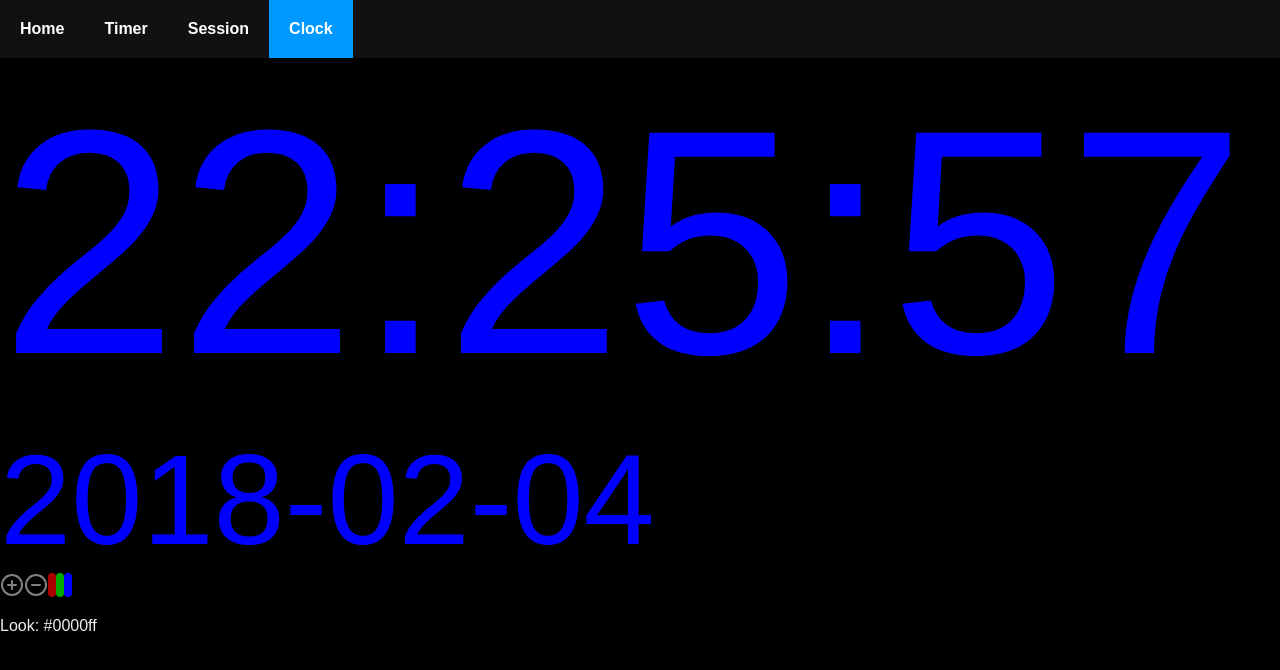
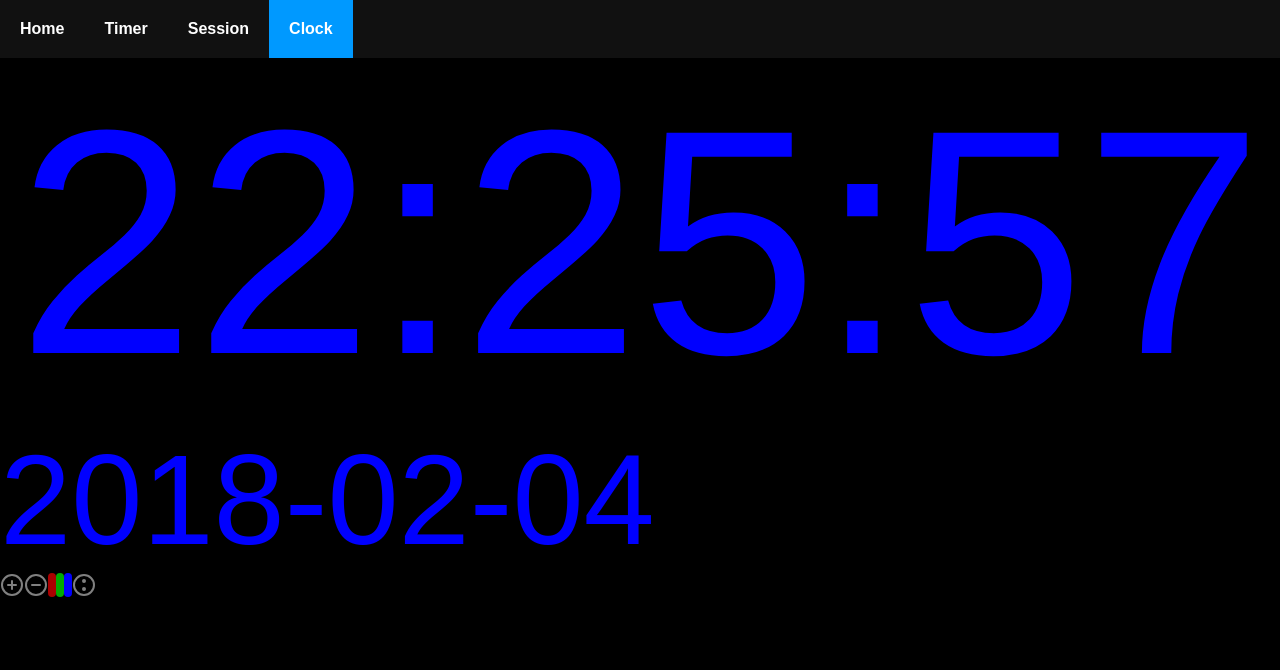
Before and after one commit to jgorman/darkest-night-clock-react-js, a React (Create React App) app: page /#/clock in a window 1280 px wide. Shown: the top 670 px of the page. Built offline with nearby package versions, Linux system fonts and the light colour scheme.

Commit message:
Toggle time format.

```diff
--- a/src/Alert.js
+++ /dev/null
@@ -1,16 +0,0 @@
-import React, { Component } from "react";
-
-class Alert extends Component {
-  constructor(props) {
-    super(props);
-    this.state = { lastMsg: "" }
-  }
-
-  render() {
-    return (
-      <p>Look: { this.props.children }</p>
-    )
-  }
-}
-
-export default Alert;
--- a/src/Clock.js
+++ b/src/Clock.js
@@ -2,10 +2,10 @@ import React, { Component } from "react";
 import ShowTime from "./ShowTime";
 import ShowDate from "./ShowDate";
 import Colors from "./Colors";
-import Alert from "./Alert";
 import plusCircle from "./plus-circle.svg";
 import minusCircle from "./minus-circle.svg";
 import colors from "./colors.svg";
+import seconds from "./seconds.svg";
 import {formatColor} from "./utils";
 
 class Clock extends Component {
@@ -14,14 +14,15 @@ class Clock extends Component {
     this.state = {
       date: new Date(),
       brightness: 1.0,
-      alert: '',
       color: [0, 0, 255],
       showColors: false,
+      showSeconds: true,
     };
     this.brighterClick = this.brighterClick.bind(this);
     this.dimmerClick = this.dimmerClick.bind(this);
     this.setColorClick = this.setColorClick.bind(this);
     this.showColorClick = this.showColorClick.bind(this);
+    this.showSecondsClick = this.showSecondsClick.bind(this);
   }
 
   componentDidMount() {
@@ -33,8 +34,8 @@ class Clock extends Component {
   }
 
   tick() {
-    this.setState({
-      date: new Date()
+    this.setState(prevState => {
+      return { date: new Date() };
     });
   }
 
@@ -62,7 +63,6 @@ class Clock extends Component {
 
   showColorClick() {
     this.setState(prevState => {
-      // alert(prevState.showColors);
       return { showColors: !prevState.showColors };
     });
   }
@@ -73,18 +73,24 @@ class Clock extends Component {
     });
   }
 
+  showSecondsClick() {
+    this.setState(prevState => {
+      return { showSeconds: !prevState.showSeconds };
+    });
+  }
+
   render() {
     const color = formatColor(this.state.color, this.state.brightness);
     return (
       <div>
-        <ShowTime date={this.state.date} color={color}></ShowTime>
+        <ShowTime date={this.state.date} showSeconds={this.state.showSeconds} color={color}></ShowTime>
         <ShowDate date={this.state.date} color={color}></ShowDate>
         <div>
-          <img onClick={this.brighterClick} src={plusCircle} className="controls" alt="Brighter" />
-          <img onClick={this.dimmerClick} src={minusCircle} className="controls" alt="Dimmer" />
-          <img onClick={this.showColorClick} src={colors} className="controls" alt="Colors" />
+          <img onClick={this.brighterClick} src={plusCircle} alt="Brighter" />
+          <img onClick={this.dimmerClick} src={minusCircle} alt="Dimmer" />
+          <img onClick={this.showColorClick} src={colors} alt="Select color" />
+          <img onClick={this.showSecondsClick} src={seconds} alt="Show seconds" />
           <Colors show={this.state.showColors} click={this.setColorClick}></Colors>
-          <Alert>{color}</Alert>
         </div>
       </div>
     )
--- a/src/ShowTime.js
+++ b/src/ShowTime.js
@@ -3,20 +3,21 @@ import {zeropad} from "./utils";
 
 class ShowTime extends Component {
 
-  formatTime(date) {
-    const hour = date.getHours();
-    const minute = date.getMinutes();
-    const second = date.getSeconds();
-    const hour2 = zeropad(hour, 2);
-    const minute2 = zeropad(minute, 2);
-    const second2 = zeropad(second, 2);
-    return `${hour2}:${minute2}:${second2}`;
+  formatTime(date, showSeconds) {
+    let str = zeropad(date.getHours(), 2)
+    str += ':' + zeropad(date.getMinutes(), 2);
+    if (showSeconds) {
+      str += ':' + zeropad(date.getSeconds(), 2);
+    }
+    return str;
   }
 
   render() {
+    // https://drafts.csswg.org/css-values/#viewport-relative-lengths
+    const fontSize = this.props.showSeconds ? "25vw" : "38vw";
     return (
-      <div className="clock-time" style={{ color: this.props.color }}>
-        {this.formatTime(this.props.date)}
+      <div className="clock-time" style={{ color: this.props.color, fontSize: fontSize }}>
+        {this.formatTime(this.props.date, this.props.showSeconds)}
       </div>
     );
   }
--- a/src/index.css
+++ b/src/index.css
@@ -26,12 +26,10 @@ a.active {
 
 /* https://drafts.csswg.org/css-values/#viewport-relative-lengths */
 div.clock-time {
-  color: #0000ff;
-  font-size: 25vw;
+  text-align: center;
 }
 
 div.clock-date {
-  color: blue;
   font-size: 10vw;
 }
 
```
Also changed, not shown: src/seconds.svg (added).
